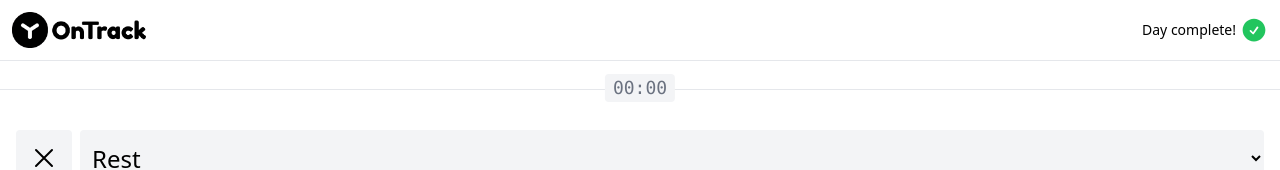
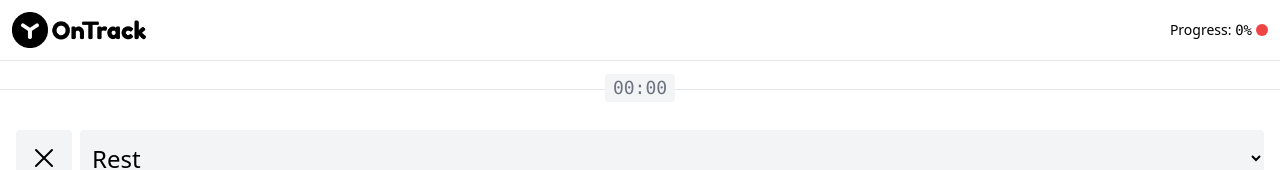
Before and after one commit to Moreorsea/onTrack, a Vue app: page /#timeline in a window 1280 px wide. Shown: the top 170 px of the page. Built offline with nearby package versions, Linux system fonts and the light colour scheme.

Commit message:
Добавлен индикатор времени

```diff
--- a/src/activities.js
+++ b/src/activities.js
@@ -1,6 +1,6 @@
 import { id } from './components/functions'
 import { computed, ref } from 'vue'
-import { SECONDS_IN_HOUR } from '../src/components/constants'
+import { SECONDS_IN_HOUR, HUNDRED_PERCENT } from '../src/components/constants'
 
 export const activities = ref(generateActivities())
 
@@ -19,8 +19,19 @@ export function setSecondsToComplete(activity, seconds) {
 }
 
 export function calculateActivityCompletionPercentage({ secondsToComplete }, trackedSeconds) {
-  return Math.floor((trackedSeconds * 100) / secondsToComplete)
+  return Math.floor((trackedSeconds * HUNDRED_PERCENT) / secondsToComplete)
 }
+
+export function calculateCompletionPercentage(totalTrackedSeconds) {
+  return Math.floor((totalTrackedSeconds * HUNDRED_PERCENT) / totalActivitySecondsToComplete.value)
+}
+
+const totalActivitySecondsToComplete = computed(() => {
+  return activities.value
+    .filter((activity) => activity.secondsToComplete)
+    .map(({ secondsToComplete }) => secondsToComplete)
+    .reduce((total, seconds) => total + seconds, 0)
+})
 
 function generateActivities() {
   return ['Coding', 'Training', 'Reading', 'Sleeping'].map((name, hours) => ({
--- a/src/components/ProgressItem.vue
+++ b/src/components/ProgressItem.vue
@@ -2,7 +2,10 @@
   <li class="flex flex-col gap-1 p-4" v-if="activity.secondsToComplete">
     <div class="truncate text-xl">{{ activity.name }}</div>
     <div class="flex h-5 overflow-hidden rounded bg-neutral-200">
-      <div :class="colorClass" :style="`width: ${percentage}%`"></div>
+      <div
+        :class="['transition-all', colorClass]"
+        :style="{ width: `${Math.min(percentage, 100)}%` }"
+      ></div>
     </div>
     <div class="flex justify-between font-mono text-sm">
       <span>{{ percentage }}%</span>
--- a/src/components/TheHeaderProgress.vue
+++ b/src/components/TheHeaderProgress.vue
@@ -2,17 +2,22 @@
 import { PAGE_PROGRESS } from '../components/constants'
 import { navigate } from '@/router'
 import BaseIcon from './BaseIcon.vue'
+import { useTotalProgress } from '@/composables/total-progress'
+
+const { percentage, colorClass } = useTotalProgress()
 </script>
 
 <template>
   <a :href="`#${PAGE_PROGRESS}`" class="text-sm" @click="navigate(PAGE_PROGRESS)">
-    <div v-if="true" class="flex items-center gap-1">
+    <div v-if="percentage < 100" class="flex items-center gap-1">
+      <div>
+        Progress: <span class="font-mono">{{ percentage }}%</span>
+      </div>
+      <div :class="`h-3 w-3 rounded-full ${colorClass}`"></div>
+    </div>
+    <div v-else class="flex items-center gap-1">
       Day complete!
       <BaseIcon name="CheckCircle" class="h-7 text-green-500" />
     </div>
-    <div v-else class="flex items-center gap-1">
-      <div>Progress: <span class="font-mono">20%</span></div>
-      <div class="h-3 w-3 rounded-full bg-red-500"></div>
-    </div>
   </a>
 </template>
--- /dev/null
+++ b/src/components/TheTimelineIndicator.vue
@@ -0,0 +1,13 @@
+<template>
+  <hr
+    ref="indicatorRef"
+    class="pointer-events-none absolute z-10 w-full border-b-2 border-red-600"
+    :style="{ top: `${topOffset}px` }"
+  />
+</template>
+
+<script setup>
+import { useSecondsSinceMidnight } from '../composables/seconds-since-midnight'
+
+const { topOffset, indicatorRef } = useSecondsSinceMidnight()
+</script>
--- a/src/components/constants.js
+++ b/src/components/constants.js
@@ -6,10 +6,12 @@ export const PAGE_PROGRESS = 'progress'
 
 export const HOURS_IN_DAY = 24
 export const MIDNIGHT_HOUR = 0
-export var MINUTES_IN_HOUR = 60
-export var SECONDS_IN_MINUTE = 60
-export var SECONDS_IN_HOUR = MINUTES_IN_HOUR * SECONDS_IN_MINUTE
+export const MINUTES_IN_HOUR = 60
+export const SECONDS_IN_MINUTE = 60
+export const SECONDS_IN_HOUR = MINUTES_IN_HOUR * SECONDS_IN_MINUTE
 export const MILISECONDS_IN_SECOND = 1000
+export const SECONDS_IN_DAY = HOURS_IN_DAY * SECONDS_IN_HOUR
+export const HUNDRED_PERCENT = 100
 
 export const BUTTON_TYPES = {
   danger: 'danger',
--- a/src/components/functions.js
+++ b/src/components/functions.js
@@ -53,3 +53,13 @@ export function getProgressColorClass(percentage) {
 
   return 'bg-green-500'
 }
+
+export function calculateSecondsSinceMidnight() {
+  const now = new Date()
+
+  return (
+    SECONDS_IN_MINUTE * MINUTES_IN_HOUR * now.getHours() +
+    SECONDS_IN_MINUTE * now.getMinutes() +
+    now.getSeconds()
+  )
+}
--- a/src/components/pages/TheTimeline.vue
+++ b/src/components/pages/TheTimeline.vue
@@ -1,5 +1,7 @@
 <template>
-  <div class="mt-7">
+  <div class="mt-7 relative">
+    <TheTimelineIndicator />
+
     <ul>
       <TimelineItem
         v-for="timelineItem in timeLineItems"
@@ -13,6 +15,7 @@
 
 <script setup>
 import TimelineItem from '../TimelineItem.vue'
+import TheTimelineIndicator from '../TheTimelineIndicator.vue'
 import { onActivated, ref } from 'vue'
 import { timeLineItems, scrollToCurrentTimelineItem, timelineItemRefs } from '../../timelineItems'
 
--- /dev/null
+++ b/src/composables/seconds-since-midnight.js
@@ -0,0 +1,48 @@
+import { computed, ref, onActivated, onDeactivated, watchEffect } from 'vue'
+import {
+  SECONDS_IN_DAY,
+  HUNDRED_PERCENT,
+  SECONDS_IN_MINUTE,
+  MINUTES_IN_HOUR,
+  MILISECONDS_IN_SECOND
+} from '@/components/constants'
+import { calculateSecondsSinceMidnight } from '@/components/functions'
+
+export function useSecondsSinceMidnight() {
+  const secondsSinceMidnight = ref(calculateSecondsSinceMidnight())
+
+  const topOffset = computed(
+    () => (secondsSinceMidnightInPercentage.value * getTimelineHeight()) / HUNDRED_PERCENT
+  )
+
+  const secondsSinceMidnightInPercentage = computed(
+    () => (HUNDRED_PERCENT * secondsSinceMidnight.value) / SECONDS_IN_DAY
+  )
+
+  const indicatorRef = ref()
+
+  function getTimelineHeight() {
+    return indicatorRef.value?.parentNode.getBoundingClientRect().height
+  }
+
+  let timer = null
+
+  onActivated(() => {
+    secondsSinceMidnight.value = calculateSecondsSinceMidnight()
+
+    timer = setInterval(() => secondsSinceMidnight.value++, MILISECONDS_IN_SECOND)
+  })
+
+  onDeactivated(() => clearInterval(timer))
+
+  watchEffect(() => {
+    if (secondsSinceMidnight.value > SECONDS_IN_DAY) {
+      secondsSinceMidnight.value = 0
+    }
+  })
+
+  return {
+    topOffset,
+    indicatorRef
+  }
+}
--- /dev/null
+++ b/src/composables/total-progress.js
@@ -0,0 +1,26 @@
+import { computed } from 'vue'
+import { calculateCompletionPercentage } from '@/activities'
+import { calculateTrackedActivitySeconds } from '@/timelineItems'
+import { getProgressColorClass } from '@/components/functions'
+import { activities } from '@/activities'
+
+export function useTotalProgress() {
+  const colorClass = computed(() => getProgressColorClass(percentage.value))
+
+  const percentage = computed(() => calculateCompletionPercentage(totalTrackedSeconds.value))
+
+  const totalTrackedSeconds = computed(() => {
+    return activities.value
+      .filter((activity) => activity.secondsToComplete)
+      .reduce((total, activity) => {
+        let trackedSeconds = calculateTrackedActivitySeconds(activity)
+
+        return total + Math.min(trackedSeconds, activity.secondsToComplete)
+      }, 0)
+  })
+
+  return {
+    percentage,
+    colorClass
+  }
+}
--- a/src/timelineItems.js
+++ b/src/timelineItems.js
@@ -1,6 +1,7 @@
 import { ref } from 'vue'
 import { HOURS_IN_DAY, MIDNIGHT_HOUR } from '../src/components/constants'
 import { currentHour } from './components/functions'
+import { activities } from './activities'
 
 export const timeLineItems = ref(generateTimelineItems())
 export const timelineItemRefs = ref([])
```
